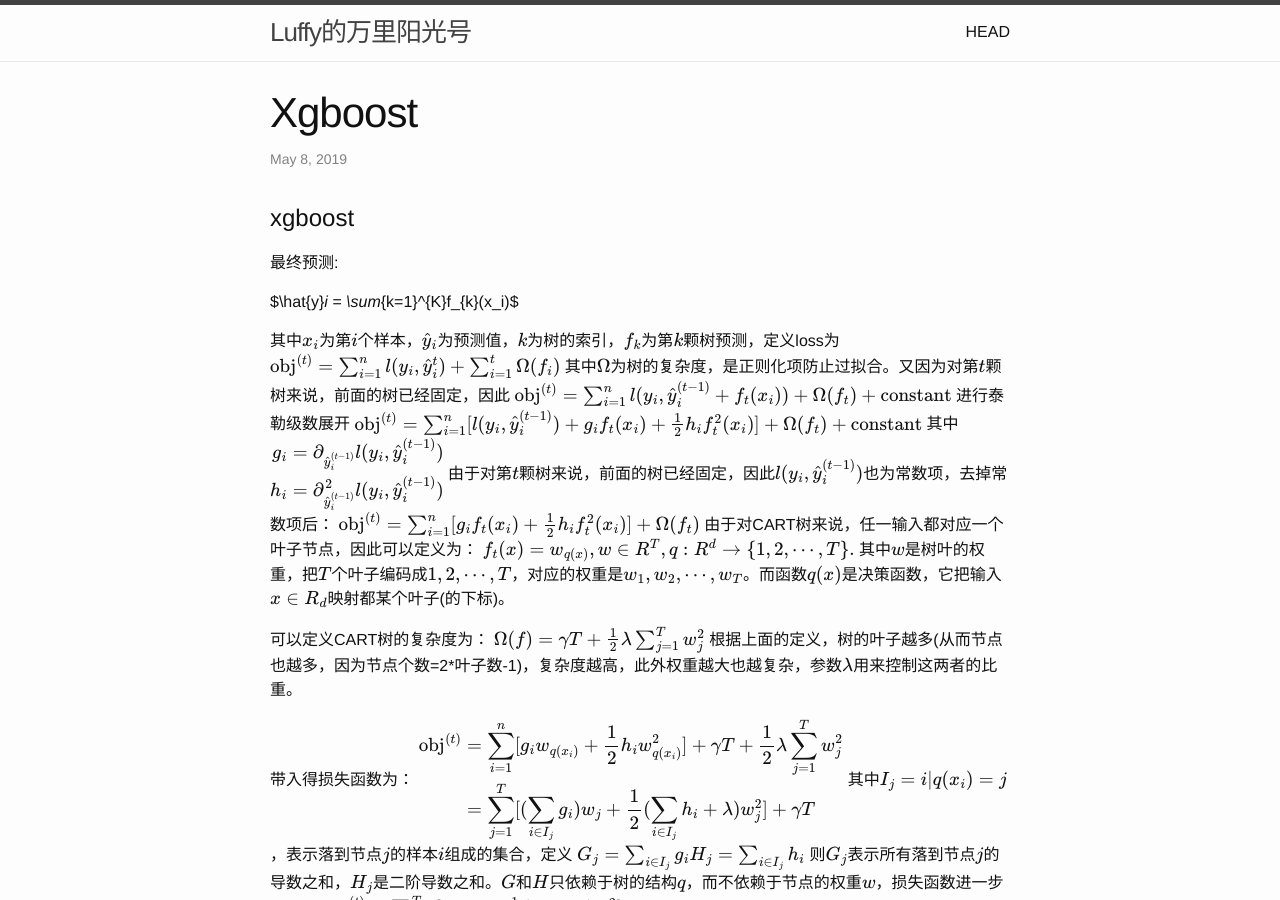
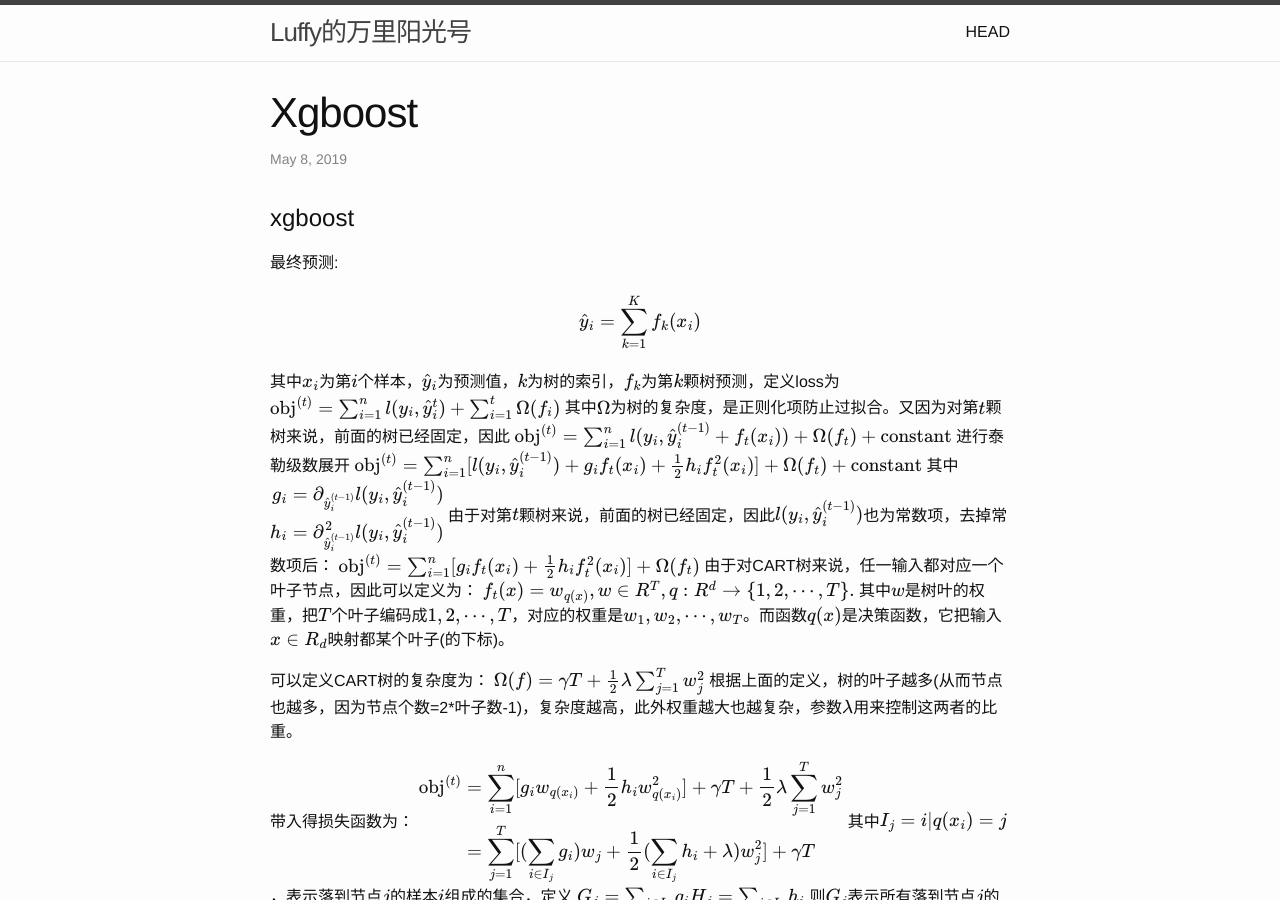
Before and after one commit to shishuaiyan/shishuaiyan.github.io, a Jekyll site: the page built from _posts/2019-05-08-xgboost.md, in a window 1280 px wide and 900 px high. Built offline with Jekyll 4.4.1, drawn with Linux system fonts in a browser that asks for light colours; our own code applies the rules of GitHub Pages for plain Markdown files; formulas are drawn with MathJax 3.

Commit message:
support mathjax

```diff
--- a/_posts/2019-05-08-xgboost.md
+++ b/_posts/2019-05-08-xgboost.md
@@ -1,7 +1,7 @@
 # xgboost
 最终预测:
 
-$\hat{y}_i = \sum_{k=1}^{K}f_{k}(x_i)$
+$$\hat{y}_i = \sum_{k=1}^{K}f_{k}(x_i)$$
 
 其中$x_i$为第$i$个样本，$\hat{y}_i$为预测值，$k$为树的索引，$f_k$为第$k$颗树预测，定义loss为
 $$\text{obj}^{(t)} = \sum_{i=1}^n {l(y_i, \hat{y}_i^t)} + \sum_{i=1}^t{\Omega(f_i)}$$
```
